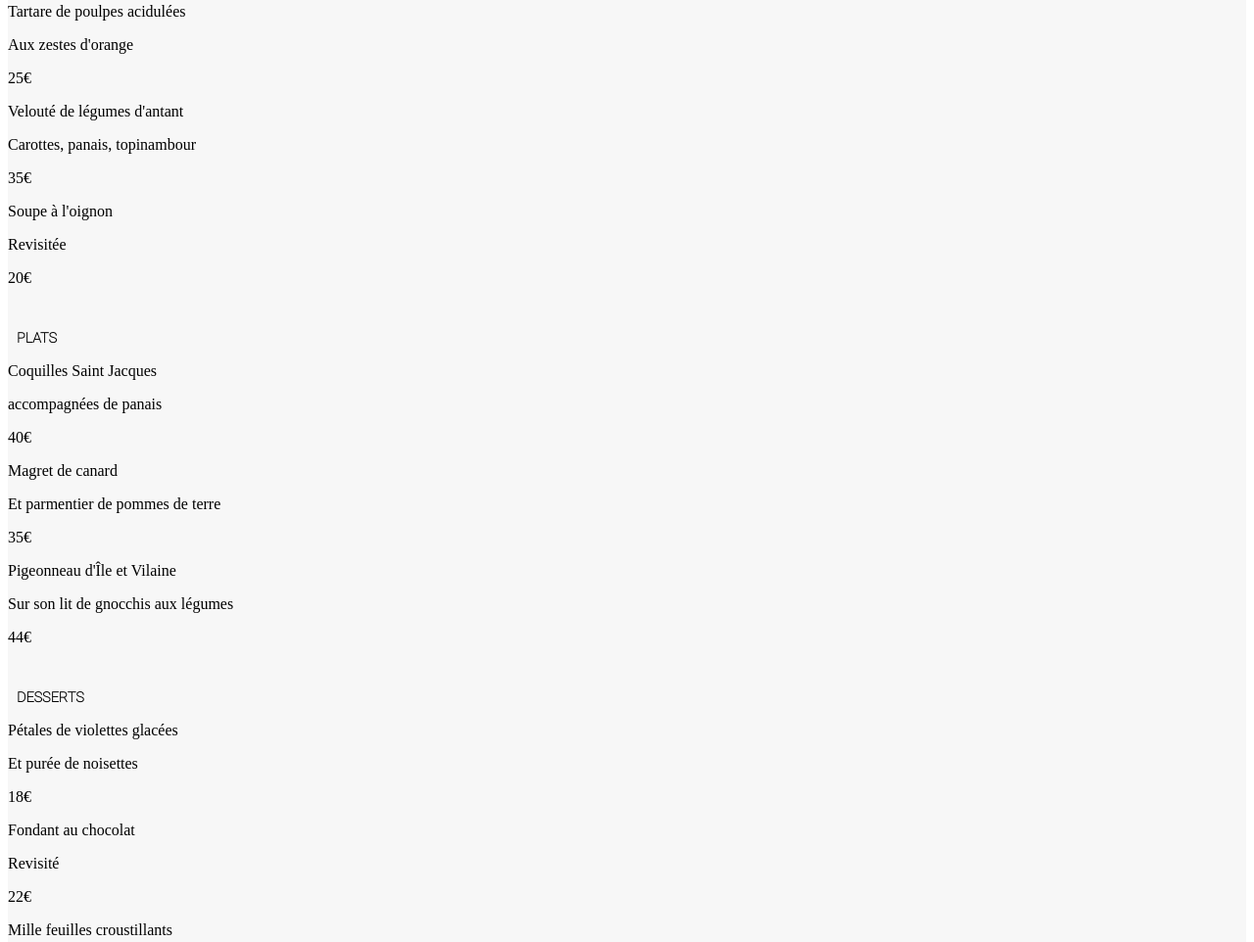
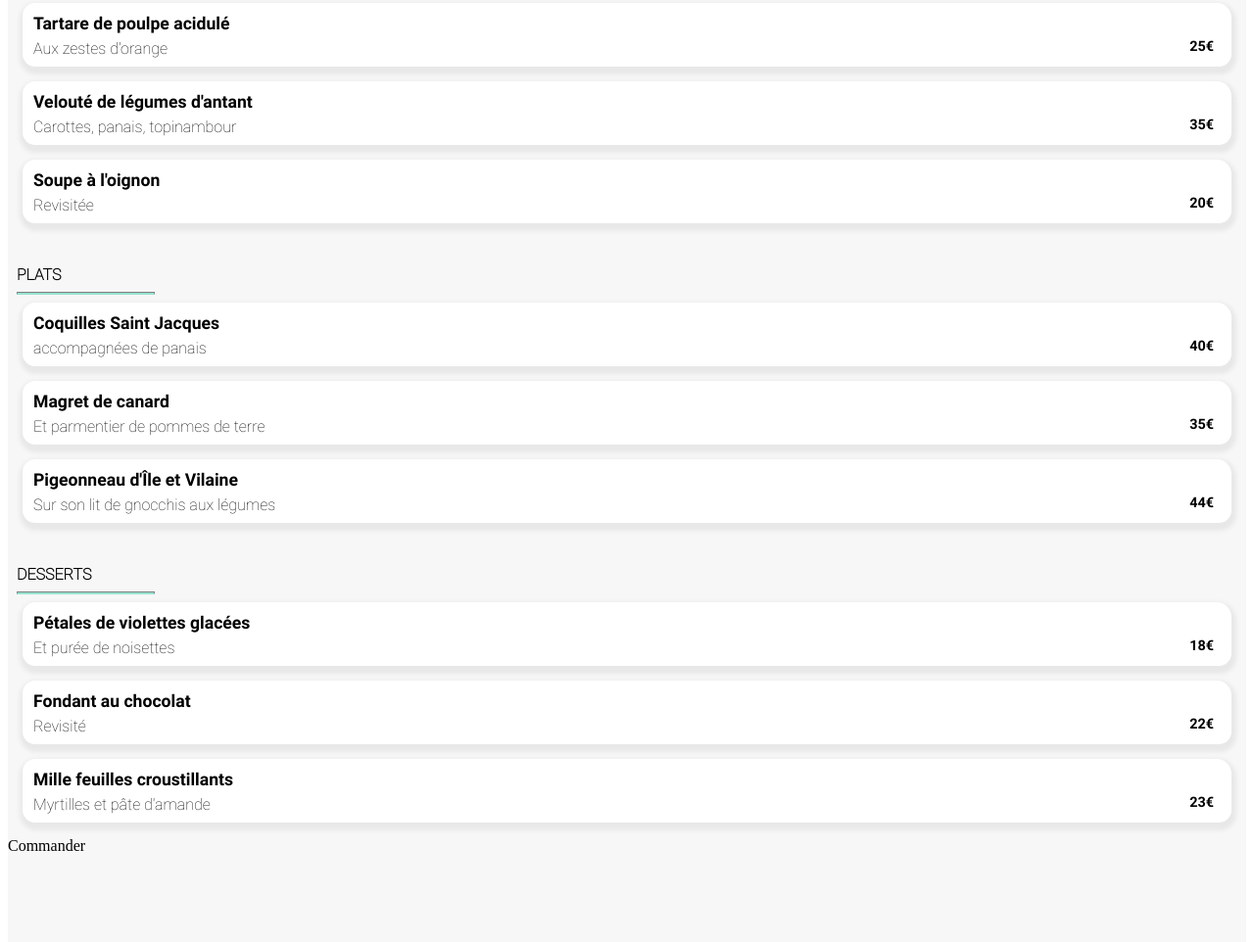
Before and after one commit to Devex15/OMFOC, a website: page ALaFrancaise_page.html in a window 1280 px wide. Shown: the part 2812-3774 px from the top of the page at 98% size. Drawn offline with Linux system fonts and the light colour scheme; a web font is replaced by a local one.

Commit message:
OMFOC 14 02 1ère page  presque faite

```diff
--- a/ALaFrancaise_page.html
+++ b/ALaFrancaise_page.html
@@ -14,7 +14,7 @@
     <header>
 
         <nav>
-            <div>
+            <div  class="lien">
                 <a href="./index.html"></a>
                     <i class="fa-sharp fa-solid fa-arrow-left"></i>
                 </a>
@@ -24,7 +24,7 @@
 
         </nav>
 
-        <img src="./images/images_index/A_la_francaise.jpg" class="image_restau" alt="Image_Restau_A_la_francaise"/>
+        <img src="./images/images_index/A_la_francaise.jpg" class="Img_Restau" alt="Image_Restau_A_la_francaise"/>
     </header>
 
     <main class="MainPages">
@@ -38,112 +38,122 @@
         <h2 class="SousTitre_Page"> ENTRÉES </h2>
         <hr align="left" width="5%" noshade>
 
-            <div>
-                <p> Tartare de poulpes acidulées </p>
+            <div class="CardPlat">
+                <div class="CardPlat__ContPlat"> <!-- A revoir : ne se justifie et et à utiliser seulement si class="click" doit être une div -->
+                    <p class="CardPLat__Principal"> Tartare de poulpe acidulé </p>
 
-                <div>
-                    <p> Aux zestes d'orange </p>
+                    <div class="CardPlat__AccPlat">
+                        <p class="CardPLat__Legumes"> Aux zestes d'orange </p>
 
-                    <p> 25€ </p>
+                        <p class="CardPlat__Prix"> 25€ </p>
+                    </div>
+                </div>
+
+                <!-- <p class="CardPlat__Click"> fontawesome à rajouter </p>  (A voir plus tard si c'est un paragraphe ou une anim qu'il faut)  -->
+
+            </div>
+
+            <div class="CardPlat">
+                <div class="CardPlat__ContPlat">
+                    <p class="CardPLat__Principal">  Velouté de légumes d'antant </p>
+
+                    <div class="CardPlat__AccPlat">
+                        <p class="CardPLat__Legumes"> Carottes, panais, topinambour </Canvas></p>
+
+                        <p class="CardPlat__Prix"> 35€ </p>
+                    </div>
                 </div>
             </div>
 
-            <div>
+            <div class="CardPlat">
+                <div class="CardPlat__ContPlat">
+                    <p class="CardPLat__Principal"> Soupe à l'oignon </p>
 
-                <p>  Velouté de légumes d'antant </p>
+                    <div class="CardPlat__AccPlat">
+                        <p class="CardPLat__Legumes"> Revisitée </p>
 
-                <div>
-                    <p> Carottes, panais, topinambour </Canvas></p>
-
-                    <p> 35€ </p>
-                </div>
-            </div>
-
-            <div>
-
-                <p> Soupe à l'oignon </p>
-
-                <div>
-                    <p> Revisitée </p>
-
-                    <p> 20€ </p>
+                        <p class="CardPlat__Prix"> 20€ </p>
+                    </div>
                 </div>
             </div>
 
         <h2 class="SousTitre_Page"> PLATS </h2>
+        <hr align="left" width="5%" noshade>
 
-        <div>
+        <div class="CardPlat">
+            <div class="CardPlat__ContPlat">
+                <p class="CardPLat__Principal"> Coquilles Saint Jacques </p>
 
-            <p> Coquilles Saint Jacques </p>
+                <div class="CardPlat__AccPlat">
+                    <p class="CardPLat__Legumes"> accompagnées de panais </p>
 
-            <div>
-                <p> accompagnées de panais </p>
-
-                <p> 40€ </p>
+                    <p class="CardPlat__Prix"> 40€ </p>
+                </div>
             </div>
         </div>
 
-        <div>
+        <div class="CardPlat">
+            <div class="CardPlat__ContPlat">
+                <p class="CardPLat__Principal"> Magret de canard </p>
 
-            <p> Magret de canard </p>
+                <div class="CardPlat__AccPlat">
+                    <p class="CardPLat__Legumes"> Et parmentier de pommes de terre </p>
 
-            <div>
-
-                <p> Et parmentier de pommes de terre </p>
-
-                <p> 35€ </p>
+                    <p class="CardPlat__Prix"> 35€ </p>
+                </div>
             </div>
         </div>
 
-        <div>
+        <div class="CardPlat">
+            <div class="CardPlat__ContPlat">
+                <p class="CardPLat__Principal"> Pigeonneau d'Île et Vilaine </p>
 
-            <p> Pigeonneau d'Île et Vilaine </p>
+                <div class="CardPlat__AccPlat">
+                    <p class="CardPLat__Legumes"> Sur son lit de gnocchis aux légumes</p>
 
-            <div>
-                <p> Sur son lit de gnocchis aux légumes</p>
-
-                <p> 44€</p>
+                    <p class="CardPlat__Prix"> 44€</p>
+                </div>
             </div>
         </div>
 
         <h2 class="SousTitre_Page"> DESSERTS </h2>
 
-        <div>
-            <p> Pétales de violettes glacées </p>
+        <hr align="left" width="5%" noshade>
 
-            <div>
-                <p> Et purée de noisettes</p>
+        <div class="CardPlat">
+            <div class="CardPlat__ContPlat">
+                <p class="CardPLat__Principal"> Pétales de violettes glacées </p>
 
-                <p> 18€ </p>
+                <div class="CardPlat__AccPlat">
+                    <p class="CardPLat__Legumes"> Et purée de noisettes</p>
 
-                <p></p>
-
+                    <p class="CardPlat__Prix"> 18€ </p>
+                </div>
             </div>
         </div>
 
-        <div>
-            <p> Fondant au chocolat </p>
+        <div class="CardPlat">
+            <div class="CardPlat__ContPlat">
+                <p class="CardPLat__Principal"> Fondant au chocolat </p>
 
-            <div>
-                <p> Revisité </p>
+                <div class="CardPlat__AccPlat">
+                    <p class="CardPLat__Legumes"> Revisité </p>
 
-                <p> 22€ </p>
+                    <p class="CardPlat__Prix"> 22€ </p>
 
-                <p></p>
-
+                </div>
             </div>
         </div>
 
-        <div>
-            <p> Mille feuilles croustillants </p>
+        <div class="CardPlat">
+            <div class="CardPlat__ContPlat">
+                <p class="CardPLat__Principal"> Mille feuilles croustillants </p>
 
-            <div>
-                <p> Myrtilles et pâte d'amande </p>
+                <div class="CardPlat__AccPlat">
+                    <p class="CardPLat__Legumes"> Myrtilles et pâte d'amande </p>
 
-                <p> 23€ </p>
-
-                <p></p>
-
+                    <p class="CardPlat__Prix"> 23€ </p>
+                </div>
             </div>
         </div>
 
--- a/sass/layout/_header_pages.scss
+++ b/sass/layout/_header_pages.scss
@@ -5,7 +5,7 @@
         display: flex;
         justify-content: flex-start;
 
-            div
+            .lien
             {
                 text-align: center;
                 font-size: 1.1rem;
@@ -22,7 +22,7 @@
             }
     }
 
-    .image_restau
+    .Img_Restau
     {
         width: 100%;
         object-fit: cover;
--- a/sass/pages/_main_index.scss
+++ b/sass/pages/_main_index.scss
@@ -38,16 +38,17 @@
                     color: #7E7E7E;
                 }
 
-                i:hover
+                &:hover
                 {
-                    color: $Couleur_premiere;
+                    background-color:#F5EDFF;
+
+                    i
+                    {
+                        color: $Couleur_premiere;
+                    }
                 }
+
             box-shadow: 5px 5px 5px #e8e8e8
-            }
-
-        p:hover
-            {
-                background-color:#F5EDFF;
             }
     }
 
--- a/sass/pages/_main_pages.scss
+++ b/sass/pages/_main_pages.scss
@@ -19,13 +19,13 @@
             font-size: 1.7rem;
             font-weight: 400;
             font-family: $Police-grostitres;
-            padding: 0 0 0 18px;
-            margin-bottom: 0;
+            padding: 28px 0 0 18px;
+            margin: 0;
         }
 
         i
         {
-            padding: 33px 33px 0 0;
+            padding: 38px 33px 0 0;
             font-size: 1.3rem;
             color: white;
             -webkit-text-stroke: 1px black;
@@ -36,9 +36,58 @@
     .SousTitre_Page
     {
         font-family: $Police-texteextralight;
-        font-size: 0.9rem;
+        font-size: 1rem;
         margin: 0;
         padding: 28px 0 0 9px;
     }
 
+    hr
+    {
+        margin-left: 9px;
+        width: 11%;
+        border-bottom: 2px solid $couleur_tertiaire;
+    }
+
 }
+
+.CardPlat
+{
+    background-color: white; /* à vérofier */
+    margin: 0 15px 15px 15px;
+    border-radius: 13px 15px 13px 13px;
+
+    >.CardPlat__ContPlat
+    {
+        p
+        {
+            margin: 0;
+            padding: 11px 0 5px 11px;
+            font-family: $Police-textegras;
+            font-size: 1.1rem;
+        }
+
+        .CardPlat__AccPlat
+        {
+        display: flex;
+        justify-content: space-between;
+
+            .CardPLat__Legumes
+            {
+                font-family: $Police-texteextralight;
+                font-size: 1rem;
+                margin: 0;
+                padding: 1px 0 9px 11px;
+            }
+
+            .CardPlat__Prix
+            {
+                margin: 0;
+                font-family: $Police-textegras;
+                font-size: 0.9rem;
+                padding: 0 18px 9px 0;
+            }
+        }
+    }
+
+    box-shadow: 1px 4px 4px 4px #e8e8e8
+}
```
Also changed, not shown: public/css/styles.css, 1 other file.
